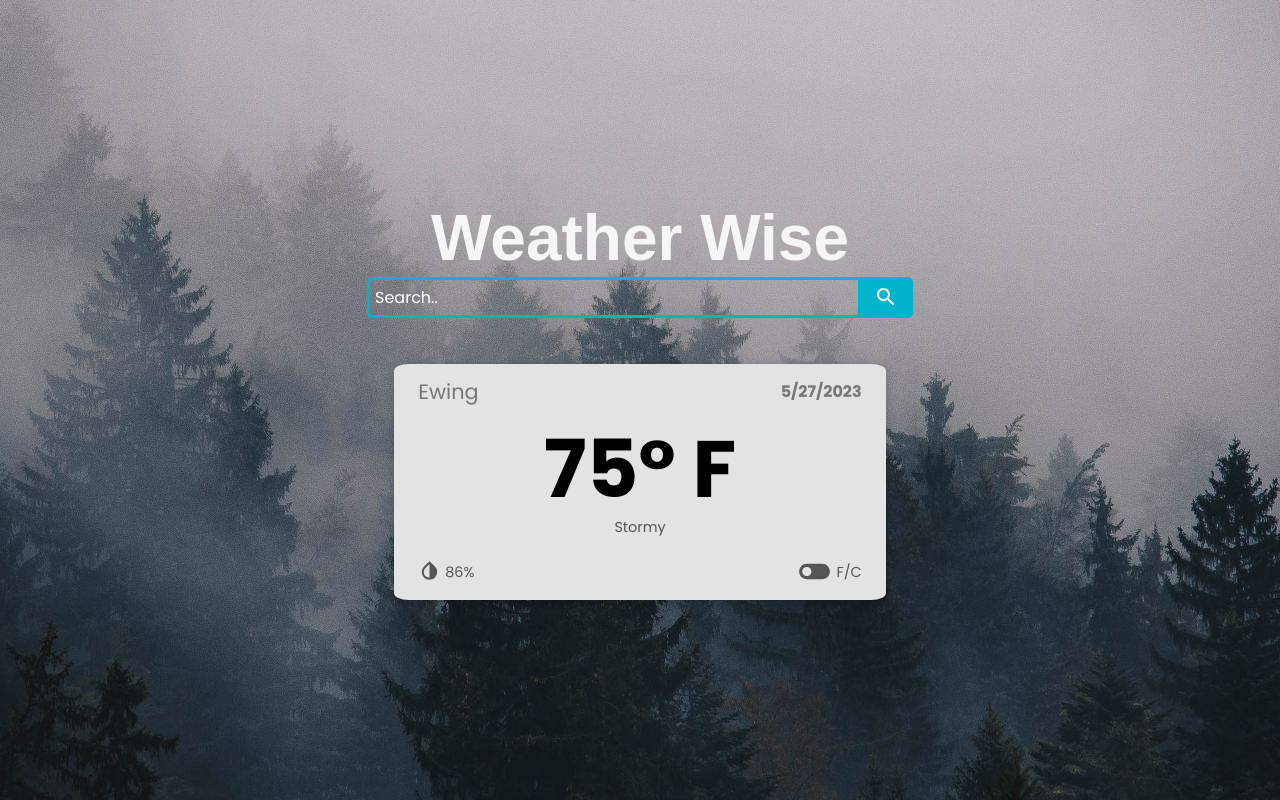
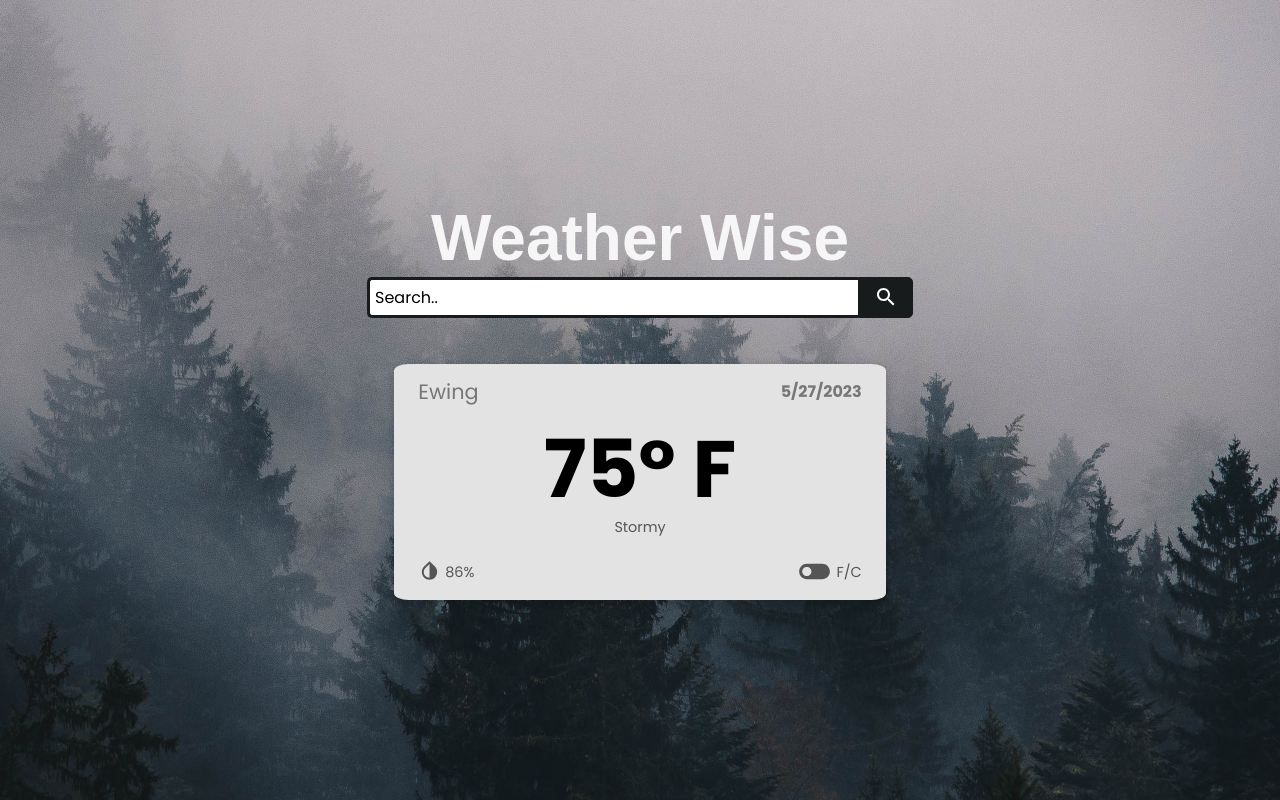
Before and after one commit to sderacy/weatherwise, a React (Create React App) app: page / in a window 1280 px wide. Built offline with nearby package versions, Linux system fonts and the light colour scheme.

Commit message:
Implement var colors and change blue search color to black

```diff
--- a/src/Components/SearchBar/SearchBar.css
+++ b/src/Components/SearchBar/SearchBar.css
@@ -2,11 +2,13 @@
   width: 100%;
   display: flex;
   justify-content: center;
+  --searchbar-color: #181b1c;
 }
 
 input[type=text] {
   width: 90%;
-  border: 3px solid #00B4CC;
+  background-color: #fff;
+  border: 3px solid var(--searchbar-color);
   border-right: none;
   padding: 5px;
   border-radius: 5px 0 0 5px;
@@ -14,17 +16,17 @@ input[type=text] {
 }
 
 input[type=text]::placeholder {
-  color: #fff;
+  color: #000;
 }
 
 input[type=text]:focus {
-  color: #00B4CC;
+  color: #000;
 }
 
 .btn-search {
   width: 10%;
-  border: 1px solid #00B4CC;
-  background: #00B4CC;
+  border: 1px solid var(--searchbar-color);
+  background: var(--searchbar-color);
   text-align: center;
   color: #fff;
   border-radius: 0 5px 5px 0;
```
